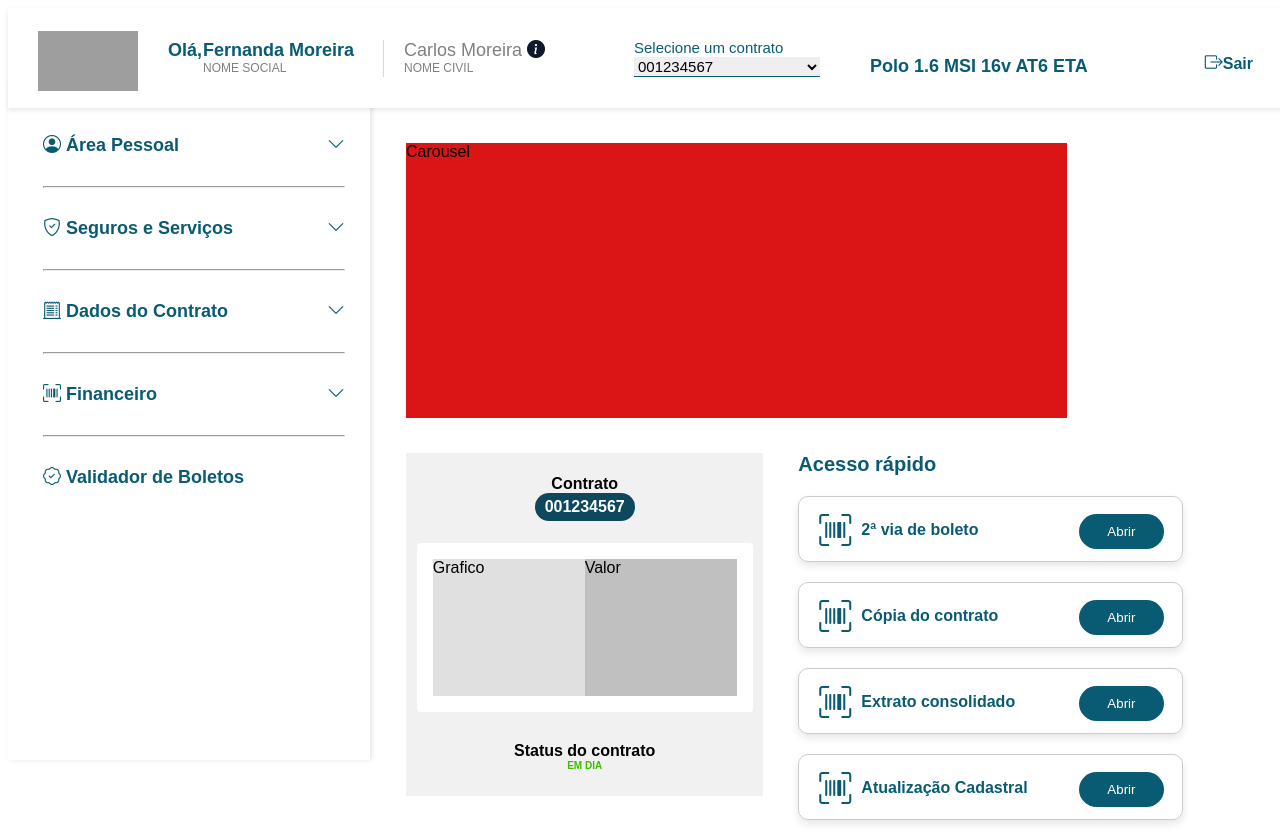
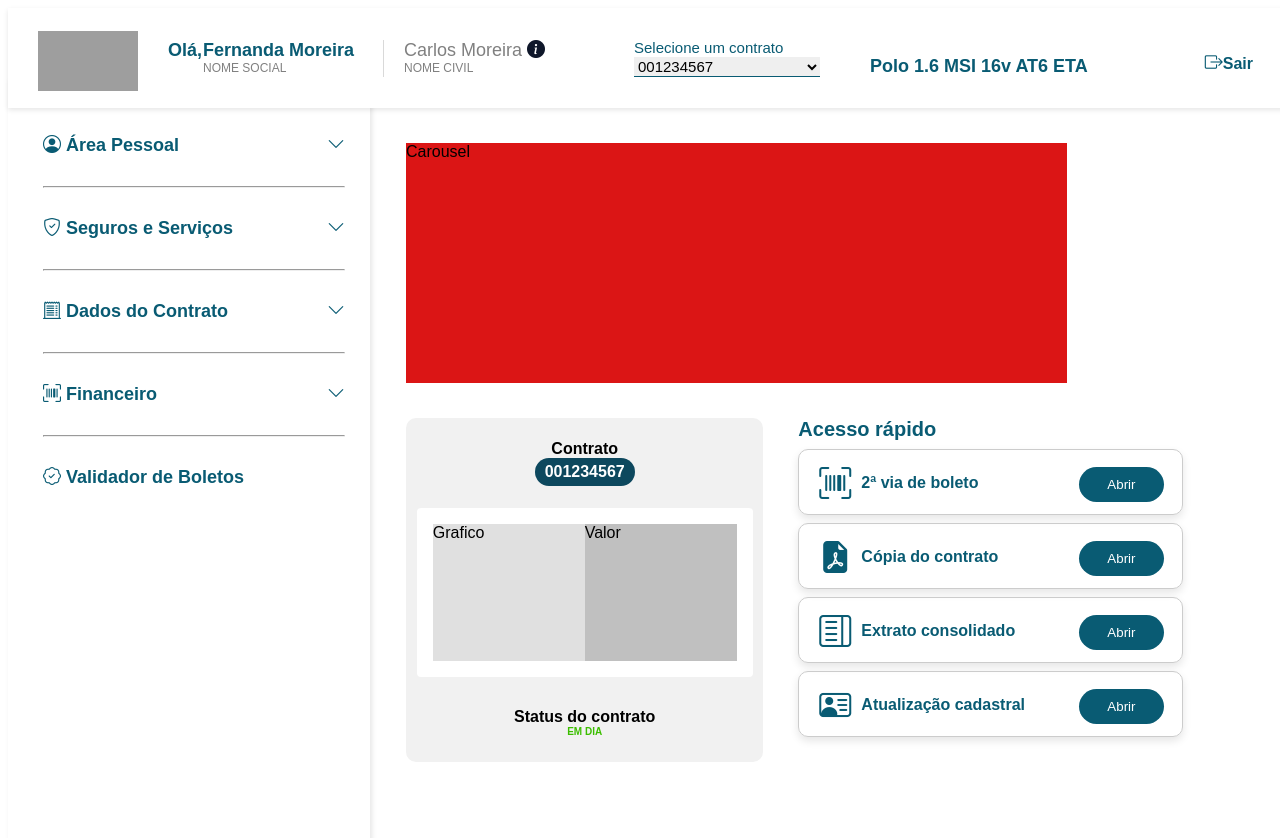
Before and after one commit to christiananjos/Projeto, an Angular app in the folder Poc-Volks/: page / in a window 1280 px wide. Built offline with nearby package versions, Linux system fonts and the light colour scheme; grey boxes are pictures that could not be loaded.

Commit message:
ajustes no menu rapido

```diff
--- a/Poc-Volks/src/app/app.component.html
+++ b/Poc-Volks/src/app/app.component.html
@@ -97,7 +97,7 @@
 </aside>
 
 <div class="main-content">
-  <div style="width: 85%; height: 40%; background-color: #db1515;">
+  <div style="width: 85%; height: 35%; background-color: #db1515;">
     Carousel
   </div>
 
@@ -105,7 +105,7 @@
     <div style="display: flex; width: 100%; height: 100%;">
 
       <!-- Grafico -->
-      <div style="width: 50%; height: 100%; background-color: #F1F1F1;">
+      <div style="width: 50%; height: 100%; background-color: #F1F1F1; border-radius: 10px;">
         <div
           style="width: 100%;height: 90px; display: flex; flex-direction: column; align-items: center; justify-content: center;">
           <span style="font-weight: bold;">Contrato</span>
@@ -133,10 +133,10 @@
       <!-- Menu rapido -->
       <div style="width: 50%; height: 100%; margin-left: 35px; color: #095B73;">
         <div>
-          <span style="font-weight: bold; color: #095B73; font-size: 20px;">Acesso rápido</span>
+          <span style="font-weight: bold; font-size: 20px;">Acesso rápido</span>
         </div>
         <div>
-          <div style="width: 383px; height: 64px; border: 1px solid #ccc; box-shadow: 0 4px 8px rgba(0, 0, 0, 0.1); margin-top: 20px;
+          <div style="width: 383px; height: 64px; border: 1px solid #ccc; box-shadow: 0 4px 8px rgba(0, 0, 0, 0.1); margin-top: 8px;
           border-radius: 10px;">
 
             <div style="width: 100%; height: 100%; display: flex; align-items: center;
@@ -156,13 +156,13 @@
           </div>
         </div>
         <div>
-          <div style="width: 383px; height: 64px; border: 1px solid #ccc; box-shadow: 0 4px 8px rgba(0, 0, 0, 0.1); margin-top: 20px;
+          <div style="width: 383px; height: 64px; border: 1px solid #ccc; box-shadow: 0 4px 8px rgba(0, 0, 0, 0.1); margin-top: 8px;
           border-radius: 10px;">
 
             <div style="width: 100%; height: 100%; display: flex; align-items: center;
              margin-left: 20px;margin-right: 5px;">
 
-              <div style="width:32px;height: 32px; margin-right: 10px;"><i class="bi bi-upc-scan" style="font-size: 32px;"></i></div>
+              <div style="width:32px;height: 32px; margin-right: 10px;"><i class="bi bi-file-earmark-pdf-fill" style="font-size: 32px;"></i></div>
               <div style="width:218px;height: 16px;">
                 <span style="font-weight: bold; font-size: 16px"> Cópia do contrato</span></div>
               <div style="width: 77px;height: 30px;">
@@ -176,13 +176,13 @@
           </div>
         </div>
         <div>
-          <div style="width: 383px; height: 64px; border: 1px solid #ccc; box-shadow: 0 4px 8px rgba(0, 0, 0, 0.1); margin-top: 20px;
+          <div style="width: 383px; height: 64px; border: 1px solid #ccc; box-shadow: 0 4px 8px rgba(0, 0, 0, 0.1); margin-top: 8px;
           border-radius: 10px;">
 
             <div style="width: 100%; height: 100%; display: flex; align-items: center;
              margin-left: 20px;margin-right: 5px;">
 
-              <div style="width:32px;height: 32px; margin-right: 10px;"><i class="bi bi-upc-scan" style="font-size: 32px;"></i></div>
+              <div style="width:32px;height: 32px; margin-right: 10px;"><i class="bi bi-layout-text-sidebar" style="font-size: 32px;"></i></div>
               <div style="width:218px;height: 16px;">
                 <span style="font-weight: bold; font-size: 16px"> Extrato consolidado</span></div>
               <div style="width: 77px;height: 30px;">
@@ -196,15 +196,15 @@
           </div>
         </div>
         <div>
-          <div style="width: 383px; height: 64px; border: 1px solid #ccc; box-shadow: 0 4px 8px rgba(0, 0, 0, 0.1); margin-top: 20px;
+          <div style="width: 383px; height: 64px; border: 1px solid #ccc; box-shadow: 0 4px 8px rgba(0, 0, 0, 0.1); margin-top: 8px;
           border-radius: 10px;">
 
             <div style="width: 100%; height: 100%; display: flex; align-items: center;
              margin-left: 20px;margin-right: 5px;">
 
-              <div style="width:32px;height: 32px; margin-right: 10px;"><i class="bi bi-upc-scan" style="font-size: 32px;"></i></div>
+              <div style="width:32px;height: 32px; margin-right: 10px;"><i class="bi bi-person-vcard" style="font-size: 32px;"></i></div>
               <div style="width:218px;height: 16px;">
-                <span style="font-weight: bold; font-size: 16px"> Atualização Cadastral</span></div>
+                <span style="font-weight: bold; font-size: 16px"> Atualização cadastral</span></div>
               <div style="width: 77px;height: 30px;">
                 <button style="background-color: #095b73; color: white; border: none; border-radius: 25px; padding: 10px 28px;">
                 Abrir
@@ -390,12 +390,13 @@
         position: fixed;
         top: 80px;
         width: 312px;
-        height: 630px;
+        height: 800px;
         background-color: #ffffff;
         box-shadow: 2px 0 5px rgba(0, 0, 0, 0.1);
         padding: 25px;
         font-size: 18px;
         font-weight: bold;
+
       }
 
       .menu ul {
```
